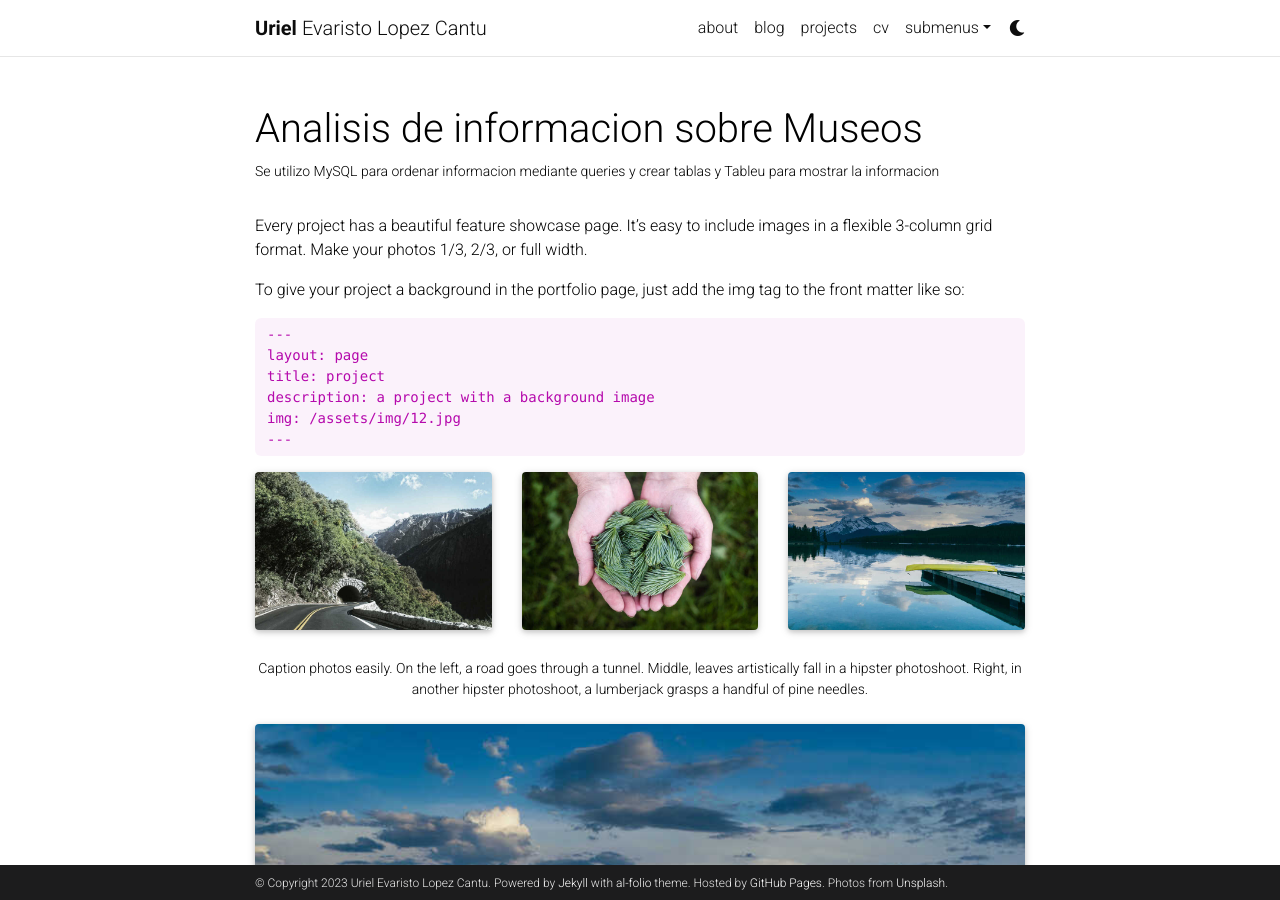
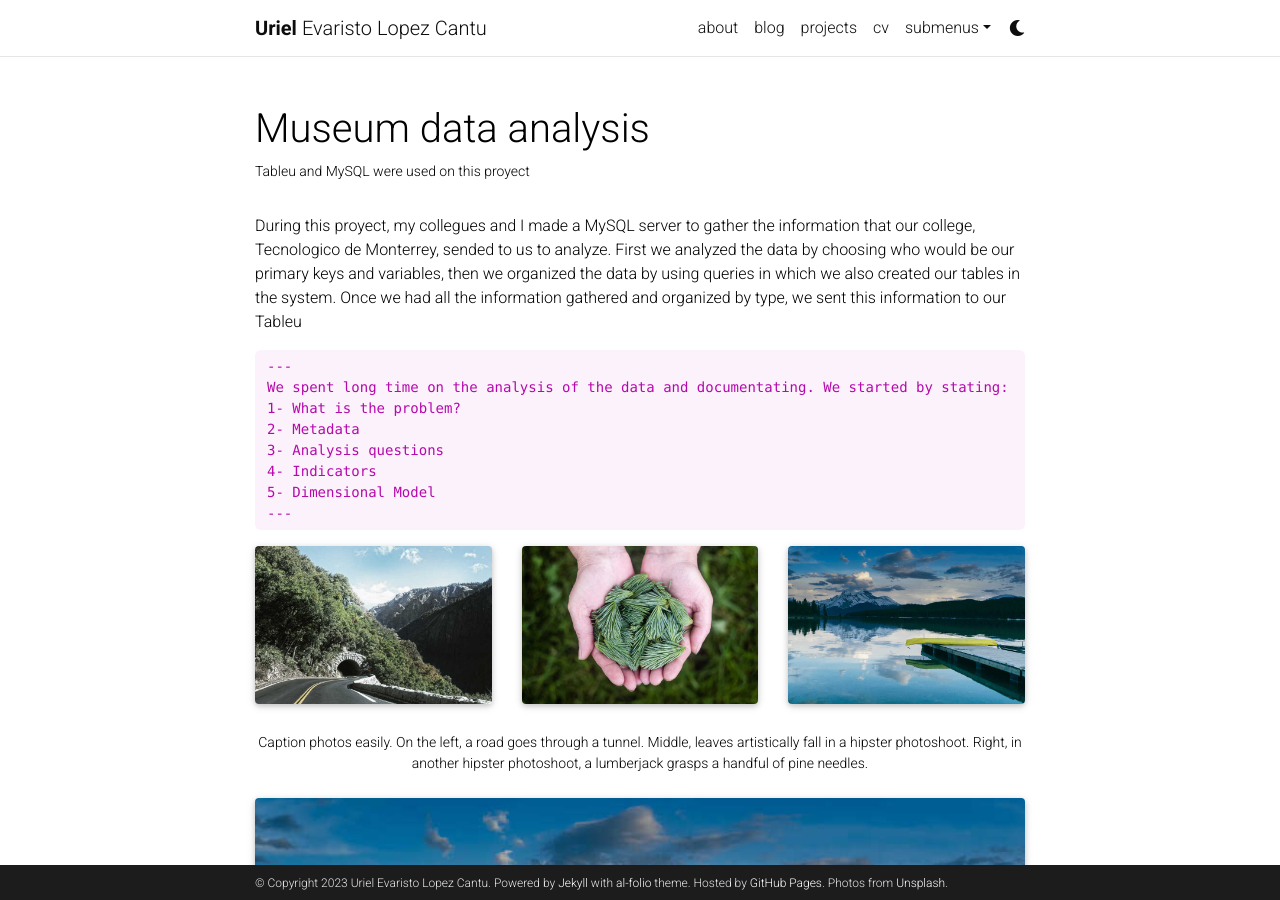
Before and after one commit to ulopezc/ulopezc.github.io, a Jekyll site: the page built from _projects/2_project.md, in a window 1280 px wide and 900 px high. Built offline with Jekyll 4.4.1, drawn with Linux system fonts in a browser that asks for light colours; full-size pictures stand in for the smaller copies a plugin makes; comment, search, counter and statistics services are not loaded; a style sheet for code colours, icons or effects is not loaded.

Commit message:
Update 2_project.md

```diff
--- a/_projects/2_project.md
+++ b/_projects/2_project.md
@@ -1,23 +1,21 @@
 ---
 layout: page
-title: Analisis de informacion sobre Museos
-description: Se utilizo MySQL para ordenar informacion mediante queries y crear tablas y Tableu para mostrar la informacion
+title: Museum data analysis
+description: Tableu and MySQL were used on this proyect
 img: assets/img/Tableu3.jpg
 importance: 2
 category: work
 ---
 
-Every project has a beautiful feature showcase page.
-It's easy to include images in a flexible 3-column grid format.
-Make your photos 1/3, 2/3, or full width.
-
-To give your project a background in the portfolio page, just add the img tag to the front matter like so:
+During this proyect, my collegues and I made a MySQL server to gather the information that our college, Tecnologico de Monterrey, sended to us to analyze. First we analyzed the data by choosing who would be our primary keys and variables, then we organized the data by using queries in which we also created our tables in the system. Once we had all the information gathered and organized by type, we sent this information to our Tableu
 
     ---
-    layout: page
-    title: project
-    description: a project with a background image
-    img: /assets/img/12.jpg
+    We spent long time on the analysis of the data and documentating. We started by stating:
+    1- What is the problem?
+    2- Metadata
+    3- Analysis questions
+    4- Indicators
+    5- Dimensional Model
     ---
 
 <div class="row">
```
